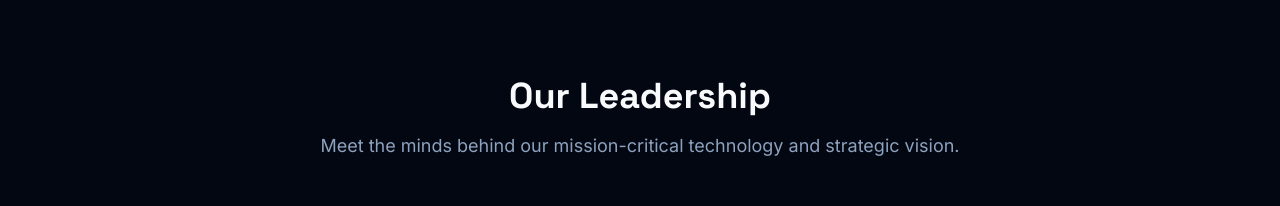
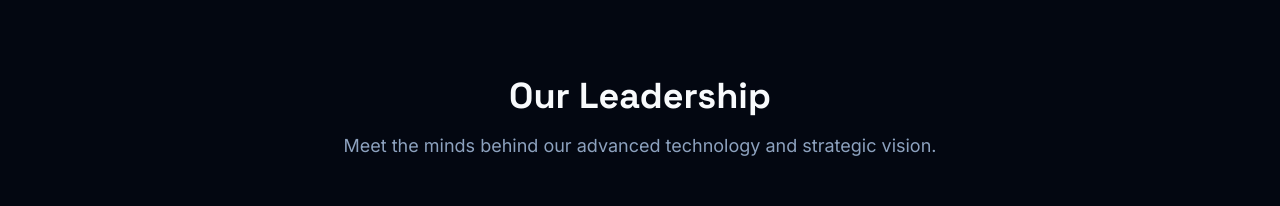
Before and after one commit to kabirpeswani/IvoriaSystems, a Next.js app: page / in a window 1280 px wide. Shown: the part 2420-2626 px from the top of the page. Built offline with nearby package versions, Linux system fonts and the light colour scheme.

Commit message:
Meet the minds behind our advanced technology and strategic vision. (_fo

```diff
--- a/src/components/landing/team-section.tsx
+++ b/src/components/landing/team-section.tsx
@@ -57,7 +57,7 @@ export function TeamSection() {
             Our Leadership
           </h2>
           <p className="mt-4 text-lg text-muted-foreground">
-            Meet the minds behind our mission-critical technology and strategic
+            Meet the minds behind our advanced technology and strategic
             vision.
           </p>
         </div>
```
